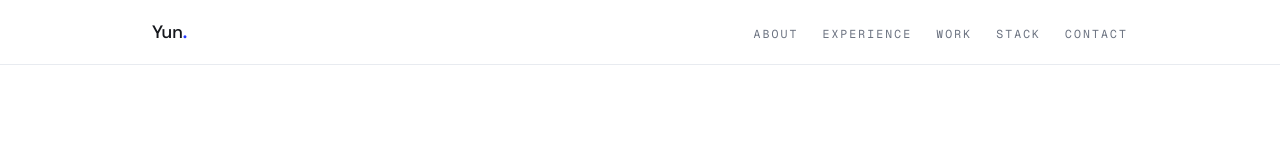
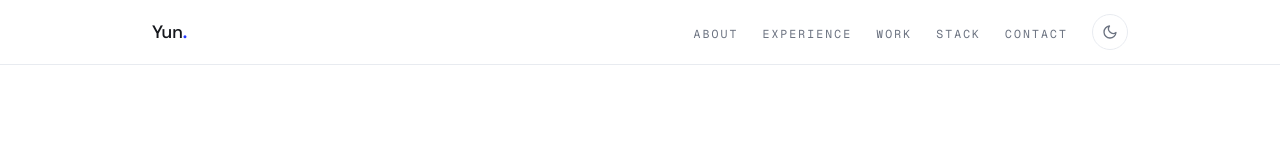
Before and after one commit to justine-yun/yun_portfolio, a Next.js app: page / in a window 1280 px wide. Shown: the top 160 px of the page. Built offline with nearby package versions, Linux system fonts and the light colour scheme.

Commit message:
다크모드 추가

```diff
--- a/app/globals.css
+++ b/app/globals.css
@@ -10,7 +10,7 @@
 }
 
 @media (prefers-color-scheme: dark) {
-  :root {
+  :root:not([data-theme="light"]) {
     --paper: #0b0d12;
     --ink: #eef0f4;
     --muted: #8a909c;
@@ -18,6 +18,15 @@
     --accent: #6b78ff;
     --accent-soft: #161a2b;
   }
+}
+
+:root[data-theme="dark"] {
+  --paper: #0b0d12;
+  --ink: #eef0f4;
+  --muted: #8a909c;
+  --hairline: #1d2129;
+  --accent: #6b78ff;
+  --accent-soft: #161a2b;
 }
 
 @theme inline {
--- a/app/layout.tsx
+++ b/app/layout.tsx
@@ -32,7 +32,15 @@ export default function RootLayout({
     <html
       lang="ko"
       className={`${spaceGrotesk.variable} ${inter.variable} ${geistMono.variable} h-full antialiased`}
+      suppressHydrationWarning
     >
+      <head>
+        <script
+          dangerouslySetInnerHTML={{
+            __html: `(function(){try{var t=localStorage.getItem("theme");if(t==="dark"||t==="light"){document.documentElement.dataset.theme=t;}}catch(e){}})();`,
+          }}
+        />
+      </head>
       <body className="min-h-full flex flex-col">{children}</body>
     </html>
   );
--- a/app/page.tsx
+++ b/app/page.tsx
@@ -1,3 +1,5 @@
+import { ThemeToggle } from "./theme-toggle";
+
 const EMAIL = "riskyjunk@gmail.com";
 
 const navLinks = [
@@ -62,6 +64,7 @@ function Nav() {
         <a href="#top" className="font-display text-lg font-medium tracking-tight">
           Yun<span className="text-accent">.</span>
         </a>
+        <div className="flex items-center gap-6">
           <ul className="hidden items-center gap-6 sm:flex">
             {navLinks.map((link) => (
               <li key={link.href}>
@@ -74,6 +77,8 @@ function Nav() {
               </li>
             ))}
           </ul>
+          <ThemeToggle />
+        </div>
       </nav>
     </header>
   );
--- /dev/null
+++ b/app/theme-toggle.tsx
@@ -0,0 +1,105 @@
+"use client";
+
+import { useSyncExternalStore } from "react";
+
+type Theme = "light" | "dark";
+
+const listeners = new Set<() => void>();
+
+function emit() {
+  listeners.forEach((l) => l());
+}
+
+function subscribe(callback: () => void) {
+  listeners.add(callback);
+  const mq = window.matchMedia("(prefers-color-scheme: dark)");
+  mq.addEventListener("change", callback);
+  return () => {
+    listeners.delete(callback);
+    mq.removeEventListener("change", callback);
+  };
+}
+
+function getSnapshot(): Theme {
+  const forced = document.documentElement.dataset.theme;
+  if (forced === "dark" || forced === "light") return forced;
+  return window.matchMedia("(prefers-color-scheme: dark)").matches
+    ? "dark"
+    : "light";
+}
+
+function getServerSnapshot(): Theme | null {
+  return null;
+}
+
+export function ThemeToggle() {
+  const theme = useSyncExternalStore(subscribe, getSnapshot, getServerSnapshot);
+
+  function toggle() {
+    const next: Theme = theme === "dark" ? "light" : "dark";
+    document.documentElement.dataset.theme = next;
+    try {
+      localStorage.setItem("theme", next);
+    } catch {
+      // localStorage unavailable — toggle still applies for this session
+    }
+    emit();
+  }
+
+  const isDark = theme === "dark";
+
+  return (
+    <button
+      type="button"
+      onClick={toggle}
+      aria-label={isDark ? "라이트 모드로 전환" : "다크 모드로 전환"}
+      className="flex h-9 w-9 items-center justify-center rounded-full border border-hairline text-muted transition-colors hover:text-ink"
+    >
+      {/* theme is null until hydrated — render a placeholder to keep layout stable */}
+      {theme === null ? (
+        <span className="h-4 w-4" />
+      ) : isDark ? (
+        <SunIcon />
+      ) : (
+        <MoonIcon />
+      )}
+    </button>
+  );
+}
+
+function SunIcon() {
+  return (
+    <svg
+      width="16"
+      height="16"
+      viewBox="0 0 24 24"
+      fill="none"
+      stroke="currentColor"
+      strokeWidth="2"
+      strokeLinecap="round"
+      strokeLinejoin="round"
+      aria-hidden
+    >
+      <circle cx="12" cy="12" r="4" />
+      <path d="M12 2v2M12 20v2M4.93 4.93l1.41 1.41M17.66 17.66l1.41 1.41M2 12h2M20 12h2M6.34 17.66l-1.41 1.41M19.07 4.93l-1.41 1.41" />
+    </svg>
+  );
+}
+
+function MoonIcon() {
+  return (
+    <svg
+      width="16"
+      height="16"
+      viewBox="0 0 24 24"
+      fill="none"
+      stroke="currentColor"
+      strokeWidth="2"
+      strokeLinecap="round"
+      strokeLinejoin="round"
+      aria-hidden
+    >
+      <path d="M21 12.79A9 9 0 1 1 11.21 3 7 7 0 0 0 21 12.79z" />
+    </svg>
+  );
+}
```
Lines whose indentation alone changed are shown as unchanged.
